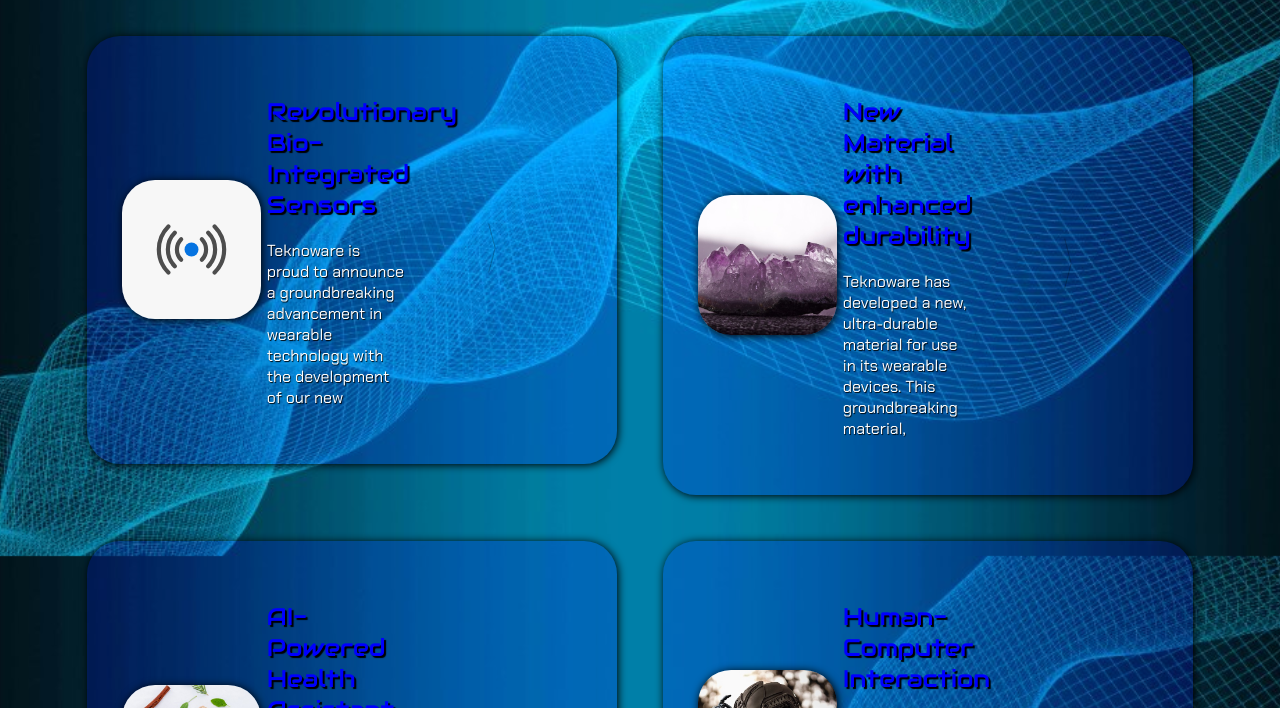
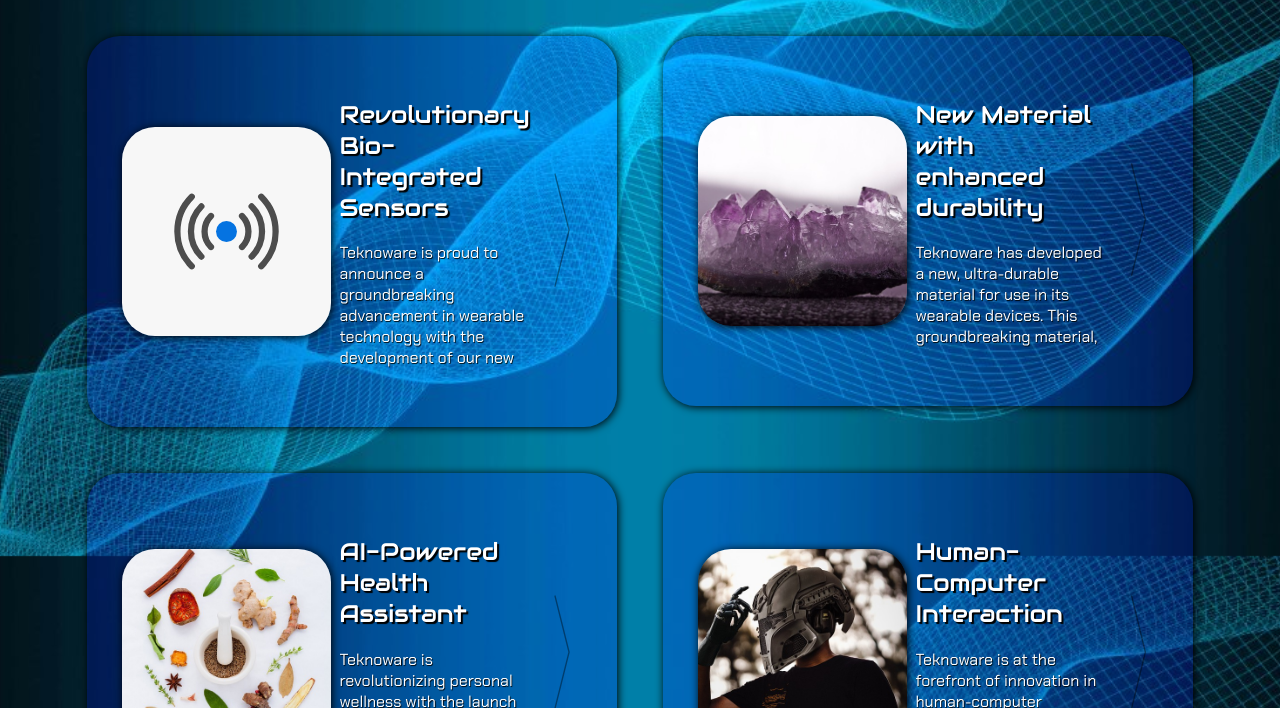
Before and after one commit to RedPanda247/WebbProjekt, a plain HTML site: page html/news.html in a window 1280 px wide. Shown: the part 244-952 px from the top of the page. Drawn offline with Linux system fonts and the light colour scheme.

Commit message:
commit message

```diff
--- a/css/ib.css
+++ /dev/null
@@ -1,17 +0,0 @@
-.ib {
-
-    /* display */
-    display: flex;
-    flex-direction: row;
-    flex-wrap: nowrap;
-    align-items: center;
-    /* shape/position */
-    margin: 2%;
-    padding: 3%;
-    height: fit-content;
-    /* apperance */
-    background-color: rgba(0, 4, 255, 0.178);
-    border-radius: 3cap;
-    box-shadow: 1px 1px 0.5em black;
-    width: 600px;
-  }
--- a/css/styles.css
+++ b/css/styles.css
@@ -14,7 +14,7 @@
     use class "ct-toggler" for the element that activates class-toggling for elements with
     class "ct-affected"
 
-    use class "ct-deactivateOnOutsideClick" to specify if an element with class "ct-affected"
+    use class "ct-deactivateOnOutsideClick" to specify if elements with class "ct-affected"
     should be deactivated if a click occurs outside it's ct-container (usefull for dropdowns)
   */
 
@@ -27,18 +27,18 @@
     and will throw error in console if in "debug mode"
     */
 
-/* Use convention (order of style assignment):
+/* Use convention in css (order of style assignment):
   assign default style: #1
   assign unactive style: #2
-  assign active style:#3
+  assign active style: #3
 */
 
 /* ==================================================================================================== */
 
 /* Overritable tool classes */
 
+
 /* Debug */
-
 .show-borders {
   border: solid red 1px;
   box-sizing: border-box;
@@ -77,8 +77,6 @@
 /* Default Global Presets */
 
 body {
-  /* height: min-content; */
-
   /* style */
   background-color: black;
 
@@ -87,28 +85,31 @@
   text-shadow: 0.05em 0.05em 0.05em rgba(0, 0, 0, 0.9);
 
   /* margin/padding */
-  margin: 0%;
-  padding: 0%;
+  margin: 0;
+  padding: 0;
 
   /* background image */
   background-image: url('../images/tech-background.jpeg');
   background-size: cover;
   background-attachment: fixed;
 }
+
 /* buttons */
 button {
   border: none;
   background-color: rgba(0, 0, 0, 0.0);
-  padding: 0%;
-  margin: 0px;
+  padding: 0;
+  margin: 0;
   cursor: pointer;
 }
+
 /* links */
 a{
   text-decoration: underline;
   text-decoration-color: blue;
   color: black;
 }
+
 /* headings */
 h1, h2 {
   font-family: "Audiowide", Arial, Helvetica, sans-serif;
@@ -117,7 +118,8 @@
 h3 {
   font-family: "Audiowide", Arial, Helvetica, sans-serif;
 }
-/* normal text */
+
+/* normal text paragraphs */
 p{
   font-family: "Chakra Petch", Arial, Helvetica, sans-serif;
   color: white;
@@ -155,30 +157,25 @@
 }
 
 
-
 /* ==================================================================================================== */
 
 /* Navigation menu */
 
 header {
-  /* style */
   background-color: rgba(0, 0, 0, 0.7);
   padding: 1%;
-
-  /* display */
   display: flex;
   justify-content: space-between;
   align-items: center;
 }
 
 .nav-logo {
-  /* shape */
   width: 100px;
 }
 
 /* ==================================================================================================== */
 
-/* menu */
+/* menu area */
 
 .menu{
   padding: 0;
@@ -188,9 +185,7 @@
 }
 
 /* Hamburger menu */
-
 .menu-img {
-  /* shape */
   width: 60px;
 }
 
@@ -231,8 +226,6 @@
 
 .hamburger-menu-dropdown-container.ct-unactive{
   opacity: 0;
-
-  /* position/animation */
   transition: ease-in, var(--transition-speed);
   transform: translateY(0);
 }
@@ -250,7 +243,7 @@
   width: 15em;
 }
 
-
+/* clickable option button -> settings */
 .settings-option {
   display: flex;
   flex-direction: row;
@@ -327,7 +320,7 @@
   rotate: 180deg;
 }
 
-/* Quick access items */
+/* Quick access items (visible on the right side of dropdown button if space avalible) */
 .site-navigation-menu-quickacces-items-container {
   display: flex;
 }
@@ -344,15 +337,11 @@
   position: absolute;
   opacity: 0;
   pointer-events: none;
-
-  /* position/animation */
   transition: ease-in, var(--transition-speed);
   transform: translateY(0);
 }
 .site-navigation-menu-items-container.ct-active {
   opacity: 100%;
-
-  /* position/animation */
   transition: ease-in, var(--transition-speed);
   transform: translateY(100px);
   position: absolute;
@@ -377,7 +366,6 @@
   display: flex;
   flex-wrap: wrap;
   justify-content: space-between;
-
   margin: 0;
   padding: 0;
 }
@@ -387,28 +375,24 @@
 /* Info boxes */
 
 .ib {
-
-  /* display */
   display: flex;
   flex-direction: row;
   flex-wrap: nowrap;
   align-items: center;
-  /* shape/position */
   margin: 2%;
   padding: 3%;
   height: fit-content;
-  /* apperance */
   background-color: rgba(0, 4, 255, 0.178);
   border-radius: 3cap;
   box-shadow: 1px 1px 0.5em black;
-  /* width: 600px; */
   height: max-content;
 
 }
+.ib h2 {
+  color: white;
+}
 .ib.ct-unactive{
-  /* transition */
   transition: ease-in-out, var(--transition-speed);
-
   width: 40%;
 }
 
@@ -451,12 +435,16 @@
 .ib-introduction-text-section.ct-active{
   width: 20em;
 }
+.ib button {
+  width: 10%;
+}
 .ib-expand-button {
   transition: var(--transition-speed);
-  width: 10%;
+  width: 100%;
   cursor: pointer;
 }
 .ib-expand-button.ct-active {
+  width: 60%;
   transition: var(--transition-speed);
   transform: rotate(-90deg);
 }
@@ -571,6 +559,7 @@
 /* Phone */
 
 @media (max-width: 20cm) {
+  /* ib */
   .ib.ct-unactive{
     transition: ease-in-out, var(--transition-speed);
     width: 100%;
--- a/html/index.html
+++ b/html/index.html
@@ -184,32 +184,10 @@
       <h1>Home</h1>
 
       <div class="info-boxes-container">
-        <!-- ib = InfoBox -->
-
-        <!-- <script>
-          document.querySelectorAll(".ib-t").forEach((element) => {
-            fetch("ib.html")
-              .then((response) => response.text())
-              .then((data) => {
-                element.innerHTML = data; // Insert HTML
-
-                // Wait until content is inserted, then set the image
-                let imgElement = element.querySelector(".ib-img");
-                if (imgElement) {
-                  imgElement.src = element.getAttribute("data-img");
-                }
-              });
-          });
-        </script>
-
-        <div class="ib-t" data-img="../images/about-us.jpg"></div> -->
-
-        <script></script>
-
         <div
           class="ib ct-container ct-affected ct-unactive ct-deactivateOnOutsideClick"
         >
-          <section class="ib-introduction-section ct-affected ct-unactive ">
+          <section class="ib-introduction-section ct-affected ct-unactive">
             <img
               class="ib-img ct-affected ct-unactive"
               src="../images/about-us.jpg"
@@ -219,49 +197,51 @@
               <h2 class="ib-title">About us</h2>
 
               <p class="ib-introduction-text">
-                Technoware: Innovating wearable technology. We craft cutting-edge
-                devices seamlessly blending style and function for a connected
-                life.
+                Technoware: Innovating wearable technology. We craft
+                cutting-edge devices seamlessly blending style and function for
+                a connected life.
               </p>
             </div>
           </section>
 
           <section class="ib-info-text-section">
             <p class="ib-info-text ct-unactive ct-affected">
-              Technoware is a pioneering technology company dedicated to crafting
-              innovative wearable devices. Our team comprises experienced
-              engineers, designers, and software developers passionate about
-              pushing the boundaries of what's possible in the world of personal
-              technology. We believe in creating products that seamlessly
-              integrate into your life, enhancing your daily experiences with
-              intuitive design and cutting-edge functionality. From the initial
-              concept to the final product, we meticulously focus on quality,
-              ensuring our wearables are not only technologically advanced but
-              also comfortable, durable, and stylish. Our commitment to
-              excellence extends beyond our products; we strive to build a
-              sustainable and ethical business, fostering a positive impact on
-              our community and the environment. We are constantly exploring new
-              technologies and design approaches to deliver the next generation
-              of wearable experiences, empowering individuals to connect,
-              create, and explore in unprecedented ways. We are committed to
-              providing exceptional customer service and support, building a
-              strong and loyal customer base. Our dedication to innovation,
-              quality, and customer satisfaction drives us to be a global leader
-              in wearable technology.
+              Technoware is a pioneering technology company dedicated to
+              crafting innovative wearable devices. Our team comprises
+              experienced engineers, designers, and software developers
+              passionate about pushing the boundaries of what's possible in the
+              world of personal technology. We believe in creating products that
+              seamlessly integrate into your life, enhancing your daily
+              experiences with intuitive design and cutting-edge functionality.
+              From the initial concept to the final product, we meticulously
+              focus on quality, ensuring our wearables are not only
+              technologically advanced but also comfortable, durable, and
+              stylish. Our commitment to excellence extends beyond our products;
+              we strive to build a sustainable and ethical business, fostering a
+              positive impact on our community and the environment. We are
+              constantly exploring new technologies and design approaches to
+              deliver the next generation of wearable experiences, empowering
+              individuals to connect, create, and explore in unprecedented ways.
+              We are committed to providing exceptional customer service and
+              support, building a strong and loyal customer base. Our dedication
+              to innovation, quality, and customer satisfaction drives us to be
+              a global leader in wearable technology.
             </p>
           </section>
 
-          <button class="clickable ct-toggler ct-affected">
+          <button>
             <img
-              class="ib-expand-button"
+              class="ib-expand-button clickable ct-toggler ct-affected"
               src="../images/ExpandButton.svg"
               alt="Expand button"
             />
           </button>
         </div>
 
-        <div class="ib ct-container ct-affected ct-unactive ct-deactivateOnOutsideClick">
-          <section class="ib-introduction-section ct-affected ct-unactive ">
+        <div
+          class="ib ct-container ct-affected ct-unactive ct-deactivateOnOutsideClick"
+        >
+          <section class="ib-introduction-section ct-affected ct-unactive">
             <img
               class="ib-img ct-affected ct-unactive"
               src="../images/labyrinth-1015639_640.jpg"
@@ -271,8 +251,9 @@
               <h2 class="ib-title">Our goals</h2>
 
               <p class="ib-introduction-text">
-                At Technoware, our primary goal is to empower individuals through
-                innovative wearable technology. We aim to create products that
+                At Technoware, our primary goal is to empower individuals
+                through innovative wearable technology. We aim to create
+                products that
               </p>
             </div>
           </section>
@@ -303,16 +284,18 @@
             </p>
           </section>
 
-          <button class="clickable ct-toggler ct-affected">
+          <button>
             <img
-              class="ib-expand-button"
+              class="ib-expand-button clickable ct-toggler ct-affected"
               src="../images/ExpandButton.svg"
               alt="Expand button"
             />
           </button>
         </div>
-        <div class="ib ct-container ct-affected ct-unactive ct-deactivateOnOutsideClick">
-          <section class="ib-introduction-section ct-affected ct-unactive ">
+        <div
+          class="ib ct-container ct-affected ct-unactive ct-deactivateOnOutsideClick"
+        >
+          <section class="ib-introduction-section ct-affected ct-unactive">
             <img
               class="ib-img ct-affected ct-unactive"
               src="../images/newspaper-6947872.svg"
@@ -354,16 +337,18 @@
             </p>
           </section>
 
-          <button class="clickable ct-toggler ct-affected">
+          <button>
             <img
-              class="ib-expand-button"
+              class="ib-expand-button clickable ct-toggler ct-affected"
               src="../images/ExpandButton.svg"
               alt="Expand button"
             />
           </button>
         </div>
-        <div class="ib ct-container ct-affected ct-unactive ct-deactivateOnOutsideClick">
-          <section class="ib-introduction-section ct-affected ct-unactive ">
+        <div
+          class="ib ct-container ct-affected ct-unactive ct-deactivateOnOutsideClick"
+        >
+          <section class="ib-introduction-section ct-affected ct-unactive">
             <img
               class="ib-img ct-affected ct-unactive"
               src="../images/tech-products1.jpg"
@@ -373,8 +358,9 @@
               <h2 class="ib-title">Products</h2>
 
               <p class="ib-introduction-text">
-                Technoware offers a diverse range of wearable technology products
-              designed to meet the needs of modern consumers. Our flagship
+                Technoware offers a diverse range of wearable technology
+                products designed to meet the needs of modern consumers. Our
+                flagship
               </p>
             </div>
           </section>
@@ -404,9 +390,9 @@
             </p>
           </section>
 
-          <button class="clickable ct-toggler ct-affected">
+          <button>
             <img
-              class="ib-expand-button"
+              class="ib-expand-button clickable ct-toggler ct-affected"
               src="../images/ExpandButton.svg"
               alt="Expand button"
             />
@@ -448,6 +434,7 @@
         <p>&copy; 2025 Technoware. All rights reserved.</p>
       </div>
     </footer>
+    <!-- import javascript file -->
     <script src="../js/main.js"></script>
   </body>
 </html>
--- a/html/news.html
+++ b/html/news.html
@@ -184,28 +184,6 @@
       <h1>Products</h1>
 
       <div class="info-boxes-container">
-        <!-- ib = InfoBox -->
-
-        <!-- <script>
-          document.querySelectorAll(".ib-t").forEach((element) => {
-            fetch("ib.html")
-              .then((response) => response.text())
-              .then((data) => {
-                element.innerHTML = data; // Insert HTML
-
-                // Wait until content is inserted, then set the image
-                let imgElement = element.querySelector(".ib-img");
-                if (imgElement) {
-                  imgElement.src = element.getAttribute("data-img");
-                }
-              });
-          });
-        </script>
-
-        <div class="ib-t" data-img="../images/about-us.jpg"></div> -->
-
-        <script></script>
-
         <div
           class="ib ct-container ct-affected ct-unactive ct-deactivateOnOutsideClick"
         >
@@ -247,9 +225,9 @@
             </p>
           </section>
 
-          <button class="clickable ct-toggler ct-affected">
+          <button>
             <img
-              class="ib-expand-button"
+              class="ib-expand-button clickable ct-toggler ct-affected"
               src="../images/ExpandButton.svg"
               alt="Expand button"
             />
@@ -297,9 +275,9 @@
             </p>
           </section>
 
-          <button class="clickable ct-toggler ct-affected">
+          <button>
             <img
-              class="ib-expand-button"
+              class="ib-expand-button clickable ct-toggler ct-affected"
               src="../images/ExpandButton.svg"
               alt="Expand button"
             />
@@ -347,9 +325,9 @@
             </p>
           </section>
 
-          <button class="clickable ct-toggler ct-affected">
+          <button>
             <img
-              class="ib-expand-button"
+              class="ib-expand-button clickable ct-toggler ct-affected"
               src="../images/ExpandButton.svg"
               alt="Expand button"
             />
@@ -395,9 +373,9 @@
             </p>
           </section>
 
-          <button class="clickable ct-toggler ct-affected">
+          <button>
             <img
-              class="ib-expand-button"
+              class="ib-expand-button clickable ct-toggler ct-affected"
               src="../images/ExpandButton.svg"
               alt="Expand button"
             />
```
Also changed, not shown: html/about_us.html (+8 -8 lines), html/ib.html (deleted, +0 -26 lines), html/products.html (+8 -30 lines), js/main.js (+11 -9 lines).
